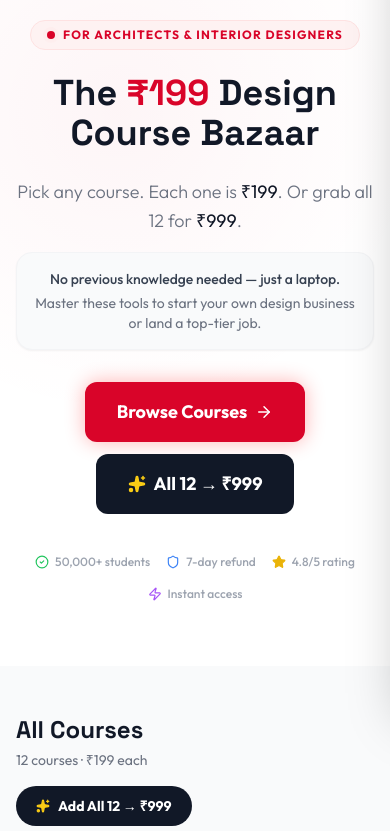
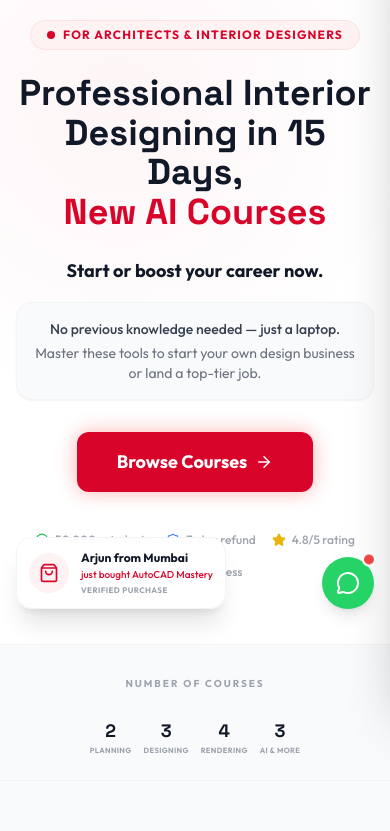
Before and after one commit to mybs1522-bot/199bazar, a React (Vite) app: page / in a window 390 px wide. Shown: the part 139-970 px from the top of the page. Built offline with nearby package versions, Linux system fonts and the light colour scheme.

Commit message:
Optimize mobile layout, remove hero bundle, add purchase ticker and WhatsApp support

```diff
--- a/App.tsx
+++ b/App.tsx
@@ -4,6 +4,8 @@ import { CartBar } from './components/CartBar';
 import { CartDrawer } from './components/CartDrawer';
 import { CourseDetailModal } from './components/CourseDetailModal';
 import { Course } from './types';
+import { PurchaseTicker } from './components/PurchaseTicker';
+import { WhatsAppButton } from './components/WhatsAppButton';
 import { COURSES, COURSE_CATEGORIES, BUNDLE_PRICE, TESTIMONIALS, FAQ_ITEMS } from './constants';
 import { ChevronDown, ShoppingCart, Sparkles, ArrowRight, Timer, Star, MapPin, Quote, CheckCircle2, Zap, Shield, ChevronUp, Check } from 'lucide-react';
 import { openRazorpayCheckout } from './services/razorpay';
@@ -197,12 +199,12 @@ const App: React.FC = () => {
 
               {/* Headline */}
               <h1 className="text-4xl md:text-6xl font-display font-bold leading-[1.1] mb-6 text-gray-900">
-                The <span className="text-brand-primary">₹199</span> Design
-                <br />Course Bazaar
+                Professional Interior Designing in 15 Days,
+                <br /><span className="text-brand-primary">New AI Courses</span>
               </h1>
 
-              <p className="text-gray-500 text-lg md:text-xl mb-4 max-w-xl mx-auto font-light leading-relaxed">
-                Pick any course. Each one is <strong className="text-gray-900">₹199</strong>. Or grab all 12 for <strong className="text-gray-900">₹{BUNDLE_PRICE}</strong>.
+              <p className="text-gray-900 text-lg md:text-xl mb-4 max-w-xl mx-auto font-bold leading-relaxed">
+                Start or boost your career now.
               </p>
 
               <div className="bg-gray-50 border border-gray-100 rounded-2xl p-4 md:p-5 max-w-xl mx-auto mb-8 text-center text-sm md:text-base text-gray-700 shadow-sm">
@@ -211,21 +213,15 @@ const App: React.FC = () => {
               </div>
 
               {/* Hero CTAs */}
-              <div className="flex flex-col sm:flex-row items-center justify-center gap-3 mb-10">
+              <div className="flex justify-center mb-10">
                 <button
                   onClick={scrollToCourses}
-                  className="px-8 py-4 bg-brand-primary text-white rounded-xl font-bold text-lg shadow-glow hover:bg-red-700 transition-all flex items-center gap-2 group"
+                  className="px-10 py-4 bg-brand-primary text-white rounded-xl font-bold text-lg shadow-glow hover:bg-red-700 transition-all flex items-center gap-2 group"
                 >
                   Browse Courses
                   <ArrowRight size={18} className="group-hover:translate-x-1 transition-transform" />
                 </button>
-                <button
-                  onClick={addAllToCart}
-                  className="px-8 py-4 bg-gray-900 text-white rounded-xl font-bold text-lg hover:bg-black transition-all flex items-center gap-2"
-                >
-                  <Sparkles size={18} className="text-yellow-400 fill-yellow-400" />
-                  All 12 → ₹{BUNDLE_PRICE}
-                </button>
+              </div>
             </div>
 
             {/* Trust Signals — compact row */}
@@ -235,6 +231,28 @@ const App: React.FC = () => {
               <span className="flex items-center gap-1.5"><Star size={14} className="text-yellow-500 fill-yellow-500" /> 4.8/5 rating</span>
               <span className="flex items-center gap-1.5"><Zap size={14} className="text-purple-500" /> Instant access</span>
             </div>
+          </div>
+        </section>
+
+        <section className="bg-gray-50 border-y border-gray-100 py-6 md:py-10">
+          <div className="container mx-auto px-2 md:px-8">
+            <div className="text-center mb-6">
+              <span className="text-[10px] md:text-xs font-bold uppercase tracking-[0.2em] text-gray-400">Number of Courses</span>
+            </div>
+            <div className="flex items-center justify-center gap-3 md:gap-12">
+              {COURSE_CATEGORIES.map(cat => (
+                <div key={cat.title} className="flex flex-col items-center group cursor-pointer shrink-0 min-w-max" onClick={() => {
+                  const el = document.getElementById('courses');
+                  if (el) el.scrollIntoView({ behavior: 'smooth' });
+                }}>
+                  <span className="text-lg md:text-3xl font-display font-black text-gray-900 group-hover:text-brand-primary transition-colors">
+                    {cat.ids.length}
+                  </span>
+                  <span className="text-[7.5px] md:text-xs font-bold uppercase tracking-wider text-gray-400 group-hover:text-gray-600 transition-colors">
+                    {cat.title}
+                  </span>
+                </div>
+              ))}
             </div>
           </div>
         </section>
@@ -412,7 +430,8 @@ const App: React.FC = () => {
       />
 
       {/* ═══════ PAYMENT SUCCESS OVERLAY ═══════ */}
-      {paymentSuccess && (
+      {
+        paymentSuccess && (
           <div className="fixed inset-0 z-[100] flex items-center justify-center p-4 bg-black/80 backdrop-blur-md animate-[fadeIn_0.5s_ease]">
             <div className="bg-white rounded-[2rem] p-8 max-w-lg w-full text-center shadow-[0_20px_50px_rgba(0,0,0,0.3)] border border-gray-100 relative overflow-hidden max-h-[90vh] overflow-y-auto">
               <div className="absolute top-0 left-0 w-full h-2 bg-gradient-to-r from-green-400 to-emerald-500"></div>
@@ -463,10 +482,14 @@ const App: React.FC = () => {
               </button>
             </div>
           </div>
-      )}
+        )
+      }
 
       {/* Bottom spacer to not hide content behind the CartBar */}
       {cart.size > 0 && <div className="h-20"></div>}
+      {/* Floating Elements */}
+      <PurchaseTicker />
+      <WhatsAppButton visible={!isCartOpen} />
     </div>
   );
 };
--- /dev/null
+++ b/components/PurchaseTicker.tsx
@@ -0,0 +1,60 @@
+import React, { useState, useEffect } from 'react';
+import { ShoppingBag } from 'lucide-react';
+
+const PURCHASES = [
+    { name: 'Arjun from Mumbai', course: 'AutoCAD Mastery' },
+    { name: 'Priya from Bangalore', course: 'V-Ray Photorealism' },
+    { name: 'Rahul from Delhi', course: '3ds Max Advanced' }
+];
+
+export const PurchaseTicker: React.FC = () => {
+    const [currentIndex, setCurrentIndex] = useState(-1);
+    const [isVisible, setIsVisible] = useState(false);
+
+    useEffect(() => {
+        // Show 3 times with specific delays
+        const timeline = [3000, 10000, 18000]; // 3s, 10s, 18s
+
+        const timers = timeline.map((delay, index) => {
+            return setTimeout(() => {
+                setCurrentIndex(index);
+                setIsVisible(true);
+
+                // Hide after 4 seconds
+                setTimeout(() => {
+                    setIsVisible(false);
+                }, 4000);
+            }, delay);
+        });
+
+        return () => timers.forEach(clearTimeout);
+    }, []);
+
+    if (currentIndex === -1) return null;
+
+    const current = PURCHASES[currentIndex];
+
+    return (
+        <div
+            className={`fixed bottom-24 left-4 md:bottom-8 md:left-8 z-50 transition-all duration-500 transform ${isVisible ? 'translate-y-0 opacity-100' : 'translate-y-10 opacity-0 pointer-events-none'
+                }`}
+        >
+            <div className="bg-white/95 backdrop-blur-sm border border-gray-100 shadow-xl rounded-2xl p-3 md:p-4 flex items-center gap-3 md:gap-4 max-w-[280px] md:max-w-sm">
+                <div className="w-10 h-10 md:w-12 md:h-12 bg-red-50 rounded-full flex items-center justify-center shrink-0">
+                    <ShoppingBag size={20} className="text-brand-primary" />
+                </div>
+                <div>
+                    <p className="text-xs md:text-sm font-bold text-gray-900 leading-tight">
+                        {current.name}
+                    </p>
+                    <p className="text-[10px] md:text-xs text-brand-primary font-medium mt-0.5">
+                        just bought {current.course}
+                    </p>
+                    <p className="text-[8px] md:text-[10px] text-gray-400 mt-0.5 uppercase tracking-wider font-bold">
+                        Verified Purchase
+                    </p>
+                </div>
+            </div>
+        </div>
+    );
+};
--- /dev/null
+++ b/components/WhatsAppButton.tsx
@@ -0,0 +1,38 @@
+import React from 'react';
+import { MessageCircle } from 'lucide-react';
+
+interface WhatsAppButtonProps {
+    visible?: boolean;
+}
+
+export const WhatsAppButton: React.FC<WhatsAppButtonProps> = ({ visible = true }) => {
+    if (!visible) return null;
+    const phoneNumber = '918454015333';
+    const whatsappUrl = `https://wa.me/${phoneNumber}?text=Hi, I have a question about the design courses.`;
+
+    return (
+        <a
+            href={whatsappUrl}
+            target="_blank"
+            rel="noopener noreferrer"
+            className="fixed bottom-24 right-4 md:bottom-8 md:right-8 z-50 group"
+            aria-label="Chat on WhatsApp"
+        >
+            {/* Tooltip */}
+            <span className="absolute right-full mr-3 top-1/2 -translate-y-1/2 px-3 py-1.5 bg-gray-900 text-white text-xs font-bold rounded-lg opacity-0 group-hover:opacity-100 transition-opacity whitespace-nowrap pointer-events-none shadow-xl">
+                Need help? Chat with us
+            </span>
+
+            {/* Pulse effect */}
+            <span className="absolute inset-0 rounded-full bg-green-500 animate-ping opacity-20 group-hover:opacity-40 transition-opacity"></span>
+
+            {/* Main button */}
+            <div className="relative bg-[#25D366] text-white p-3.5 md:p-4 rounded-full shadow-lg hover:shadow-xl hover:scale-110 active:scale-95 transition-all duration-300 flex items-center justify-center">
+                <MessageCircle size={24} className="md:w-7 md:h-7" />
+
+                {/* Unread dot */}
+                <span className="absolute -top-0.5 -right-0.5 w-3.5 h-3.5 bg-red-500 border-2 border-white rounded-full animate-bounce"></span>
+            </div>
+        </a>
+    );
+};
--- a/constants.tsx
+++ b/constants.tsx
@@ -244,7 +244,7 @@ export const COURSE_CATEGORIES = [
     ids: ['5', '6', '7', '8']
   },
   {
-    title: "AI & Interactive",
+    title: "AI & MORE",
     ids: ['9', '10', '11']
   }
 ];
@@ -254,40 +254,40 @@ export const BUNDLE_ORIGINAL_PRICE = 11988; // 12 × 999
 
 export const TESTIMONIALS: Testimonial[] = [
   {
-    name: 'Sarah Jenkins',
+    name: 'Aravind Sharma',
     role: 'Senior Architect',
-    location: 'London, UK',
-    content: 'The Revit workflow section alone saved our firm countless hours. Undeniable value.'
+    location: 'Bangalore, India',
+    content: 'The Revit workflow section alone saved our firm countless hours. Undeniable value for Indian projects.'
   },
   {
-    name: 'Michael Chen',
+    name: 'Meera Iyer',
     role: '3D Visualizer',
-    location: 'Toronto, Canada',
-    content: 'V-Ray + 3ds Max combo is a game-changer. Clients confuse my renders with real photographs.'
+    location: 'Chennai, India',
+    content: 'V-Ray + 3ds Max combo is a game-changer. My clients in the real estate sector are blown away by the realism.'
   },
   {
     name: 'Priya Patel',
     role: 'Freelance Designer',
     location: 'Mumbai, India',
-    content: 'Built my entire freelance portfolio using these courses. Now I charge 3x what I used to.'
+    content: 'Built my entire freelance portfolio using these courses. Now I charge 3x what I used to for luxury interiors.'
   },
   {
-    name: 'David Kim',
+    name: 'Rahul Varma',
     role: 'Architecture Student',
-    location: 'Seoul, South Korea',
-    content: 'Landed my dream internship because I was the only one who knew Enscape VR and AI Design.'
+    location: 'Delhi, India',
+    content: 'Landed my dream internship at a top firm because I was the only one who knew Enscape VR and AI Design.'
   },
   {
-    name: 'Elena Rodriguez',
+    name: 'Ananya Gupta',
     role: 'Interior Designer',
-    location: 'Madrid, Spain',
-    content: 'I can now present 10 variations to clients in the time it used to take for one.'
+    location: 'Pune, India',
+    content: 'I can now present 10 variations to clients in the time it used to take for one. Best ₹199 I ever spent.'
   },
   {
-    name: 'Ahmed Hassan',
+    name: 'Vikram Singh',
     role: 'Landscape Architect',
-    location: 'Dubai, UAE',
-    content: 'D5 Render lets me make changes during client meetings. Blows them away every time.'
+    location: 'Jaipur, India',
+    content: 'D5 Render lets me make changes during client meetings. Blows them away every time. Highly recommended.'
   }
 ];
 
```
Lines whose indentation alone changed are shown as unchanged.
